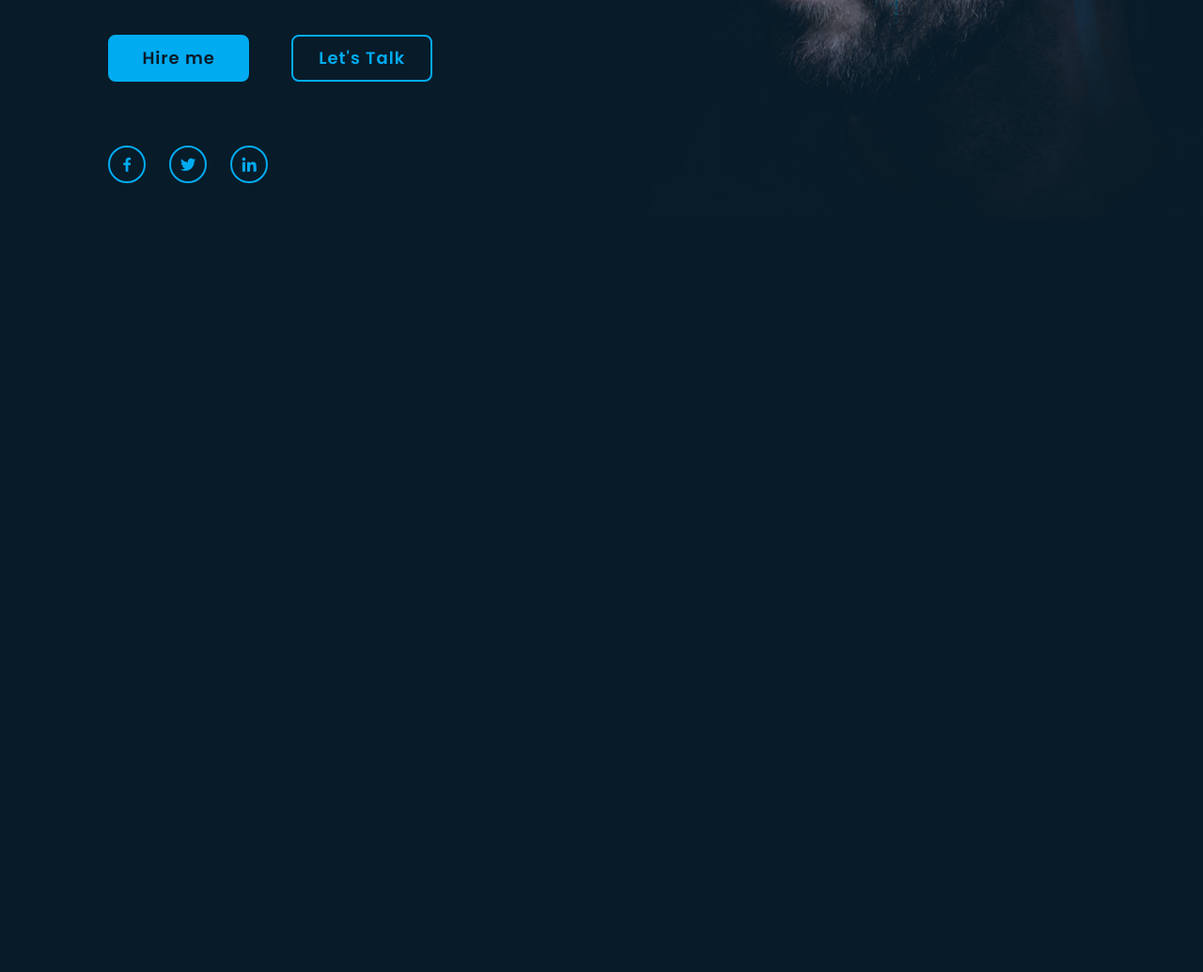
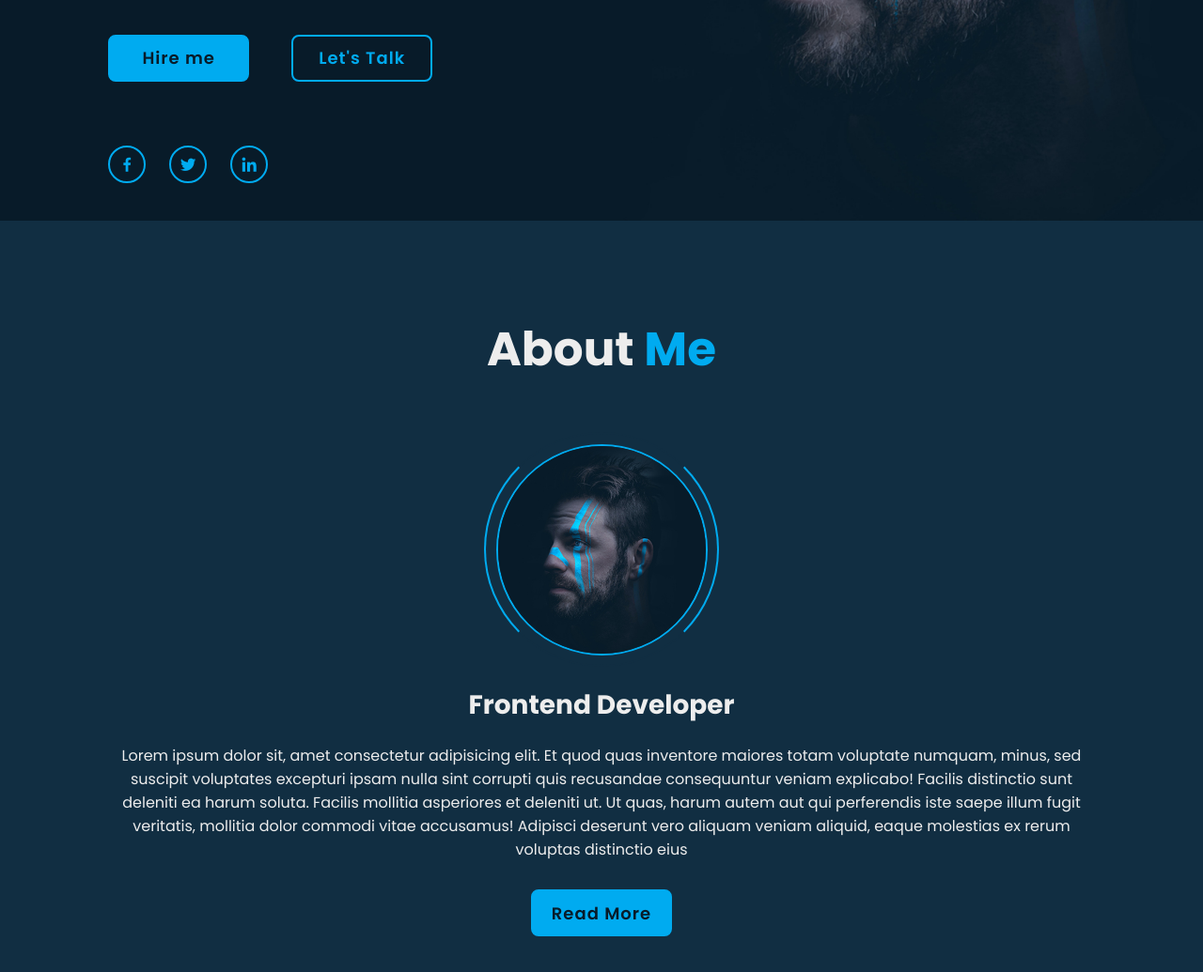
Before and after one commit to Orxan-Ibrahimov/bluePortfolio, a plain HTML site: page index.html in a window 1280 px wide. Shown: the part 565-1600 px from the top of the page at 94% size. Before the commit the page ends 800 px from the top, so only its background shows below. Drawn offline with nearby package versions, Linux system fonts and the light colour scheme.

Commit message:
AboutSectionReady

```diff
--- a/assets/scss/_reset.scss
+++ b/assets/scss/_reset.scss
@@ -23,3 +23,63 @@
     min-height: 100vh;
     padding: 10rem 9% 2rem;
 }
+
+.btn-box {
+    position: relative;
+    display: flex;
+    justify-content: space-between;
+    width: 34.5rem;
+    height: 5rem;
+
+    & > .btn {
+      position: relative;
+      display: inline-flex;
+      justify-content: center;
+      align-items: center;
+      width: 15rem;
+      height: 100%;
+      background: $main-color;
+      border: 0.2rem solid $main-color;
+      border-radius: 0.8rem;
+      font-size: 1.8rem;
+      font-weight: 600;
+      letter-spacing: 0.1rem;
+      color: $bg-color;
+      z-index: 1;
+      overflow: hidden;
+      transition: 0.5s;
+
+      &::before {
+        content: "";
+        position: absolute;
+        top: 0;
+        left: 0;
+        width: 0;
+        height: 100%;
+        background-color: $bg-color;
+        z-index: -1;
+        transition: 0.5s;
+      }
+
+      &:hover {
+        color: $main-color;
+        &::before {
+          content: "";
+          width: 100%;
+        }
+      }
+
+      &:nth-child(2) {
+        background: transparent;
+        color: $main-color;
+
+        &::before {
+          background-color: $main-color;
+        }
+
+        &:hover {
+          color: $bg-color;
+        }
+      }
+    }
+  }
--- a/assets/scss/style.scss
+++ b/assets/scss/style.scss
@@ -2,6 +2,7 @@
 
 @import "color";
 @import "reset";
+@import "mixins";
 
 header {
   position: fixed;
@@ -79,65 +80,7 @@
       margin: 2rem 0 4rem;
     }
 
-    & > .btn-box {
-      position: relative;
-      display: flex;
-      justify-content: space-between;
-      width: 34.5rem;
-      height: 5rem;
-
-      & > .btn {
-        position: relative;
-        display: inline-flex;
-        justify-content: center;
-        align-items: center;
-        width: 15rem;
-        height: 100%;
-        background: $main-color;
-        border: 0.2rem solid $main-color;
-        border-radius: 0.8rem;
-        font-size: 1.8rem;
-        font-weight: 600;
-        letter-spacing: 0.1rem;
-        color: $bg-color;
-        z-index: 1;
-        overflow: hidden;
-        transition: 0.5s;
-
-        &::before {
-          content: "";
-          position: absolute;
-          top: 0;
-          left: 0;
-          width: 0;
-          height: 100%;
-          background-color: $bg-color;
-          z-index: -1;
-          transition: 0.5s;
-        }
-
-        &:hover {
-          color: $main-color;
-          &::before {
-            content: "";
-            width: 100%;
-          }
-        }
-
-        &:nth-child(2) {
-          background: transparent;
-          color: $main-color;
-
-          &::before {
-            background-color: $main-color;
-          }
-
-          &:hover {
-            color: $bg-color;
-          }
-        }
-      }
-    }
+    //  @extend %butons;
   }
 
   & > .home-social {
@@ -192,10 +135,83 @@
     background: transparent;
     transition: 3s;
 
-    &:hover{
+    &:hover {
       background-color: $bg-color;
-      opacity: .8;
-
+      opacity: 0.8;
     }
   }
 }
+
+section.about {
+  display: flex;
+  justify-content: center;
+  align-items: center;
+  flex-direction: column;
+  gap: 2rem;
+  background: $second-bg-color;
+  padding-bottom: 6rem;
+
+  & > .heading {
+    font-size: 5rem;
+    margin-bottom: 3rem;
+    text-align: center;
+
+    & > span {
+      color: $main-color;
+    }
+  }
+
+  & > .about-img {
+    position: relative;
+    width: 25rem;
+    height: 25rem;
+    border-radius: 50%;
+    display: flex;
+    justify-content: center;
+    align-items: center;
+
+    & > img {
+      width: 90%;
+      border-radius: 50%;
+      border: 0.2rem solid $main-color;
+    }
+
+    & > .circle-spin {
+      position: absolute;
+      top: 50%;
+      left: 50%;
+      width: 100%;
+      height: 100%;
+      transform: translate(-50%, -50%) rotate(0);
+      border-radius: 50%;
+      border-top: 0.2rem solid $second-bg-color;
+      border-bottom: 0.2rem solid $second-bg-color;
+      border-left: 0.2rem solid $main-color;
+      border-right: 0.2rem solid $main-color;
+    }
+  }
+
+  & > .about-content {
+    text-align: center;
+
+    & > h3 {
+      font-size: 2.8rem;
+    }
+
+    & > p {
+      font-size: 1.6rem;
+      margin: 2rem 0 3rem;
+    }
+
+    & > .btn-box.btns {
+      display: inline-block;
+      width: 15rem;
+
+      & > a {
+        &::before {
+          background: $second-bg-color;
+        }
+      }
+    }
+  }
+}
--- a/index.html
+++ b/index.html
@@ -56,5 +56,31 @@
 
       <div class="home-imgHover"></div>
     </section>
+
+    <section id="about" class="about">
+      <h2 class="heading">About <span>Me</span></h2>
+      <div class="about-img">
+        <img src="assets/img/about.jpg" alt="profile" />
+        <span class="circle-spin"></span>
+      </div>
+
+      <div class="about-content">
+        <h3>Frontend Developer</h3>
+        <p>
+          Lorem ipsum dolor sit, amet consectetur adipisicing elit. Et quod quas
+          inventore maiores totam voluptate numquam, minus, sed suscipit
+          voluptates excepturi ipsam nulla sint corrupti quis recusandae
+          consequuntur veniam explicabo! Facilis distinctio sunt deleniti ea
+          harum soluta. Facilis mollitia asperiores et deleniti ut. Ut quas,
+          harum autem aut qui perferendis iste saepe illum fugit veritatis,
+          mollitia dolor commodi vitae accusamus! Adipisci deserunt vero aliquam
+          veniam aliquid, eaque molestias ex rerum voluptas distinctio eius</p>
+
+          <div class="btn-box btns">
+            <a href="#" class="btn">Read More</a>
+          </div>
+
+      </div>
+    </section>
   </body>
 </html>
```
Also changed, not shown: assets/css/style.css, assets/css/style.min.css, assets/scss/_mixins.scss (added), 2 other files.
